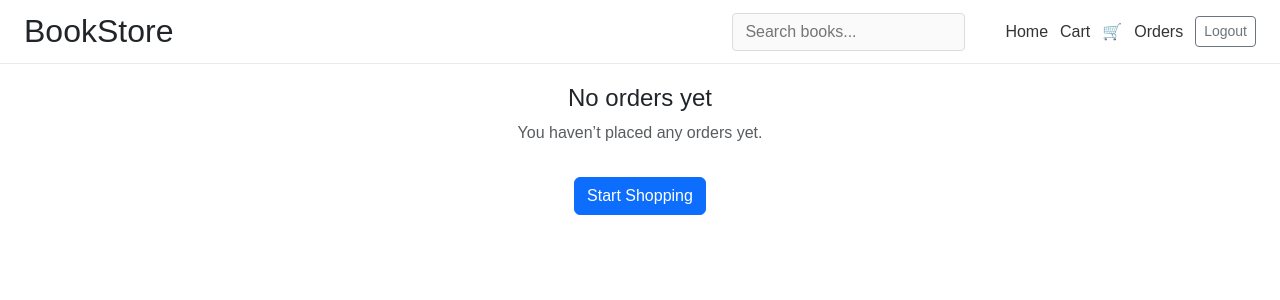
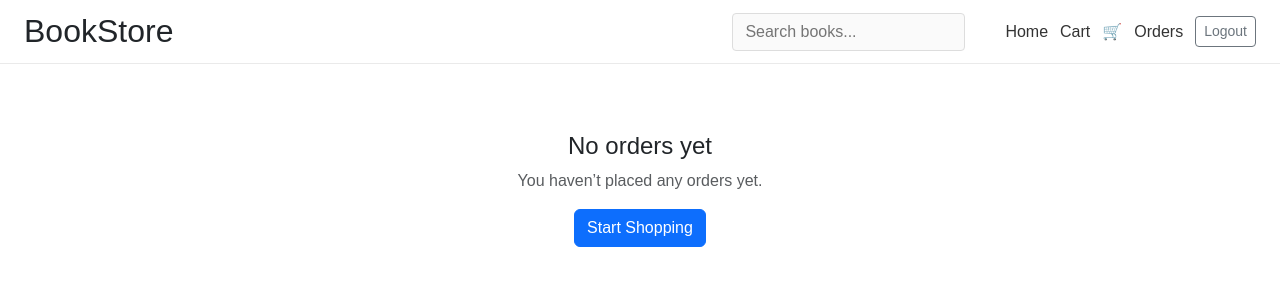
Before and after one commit to nilukadam/book-store-frontend, a React (Vite) app: page /orders in a window 1280 px wide. Shown: the top 300 px of the page. Built offline with nearby package versions, Linux system fonts and the light colour scheme; sample sign-in values are in the browser's storage.

Commit message:
UI cleanup: added reusable components and removed repeated code

```diff
--- /dev/null
+++ b/src/components/ui/Button.jsx
@@ -0,0 +1,30 @@
+/*
+  Reusable UI Button component
+
+  Rules:
+  - UI only (no business logic)
+  - Bootstrap based
+  - Reusable across pages
+*/
+
+const Button = ({
+    children,
+    variant = "primary",
+    disabled = false,
+    className = "",
+    type = "button",
+    ...props
+  }) => {
+    return (
+      <button
+        type={type}
+        className={`btn btn-${variant} ${className}`}
+        disabled={disabled}
+        {...props}
+      >
+        {children}
+      </button>
+    );
+  };
+
+  export default Button;
--- /dev/null
+++ b/src/components/ui/Card.jsx
@@ -0,0 +1,19 @@
+/*
+  Card UI Component
+
+  Purpose:
+  - Standard container for sections
+  - Reusable across pages
+*/
+
+const Card = ({ children, className = "" }) => {
+    return (
+      <div className={`card mb-3 ${className}`}>
+        <div className="card-body">
+          {children}
+        </div>
+      </div>
+    );
+  };
+
+  export default Card;
--- /dev/null
+++ b/src/components/ui/EmptyState.jsx
@@ -0,0 +1,23 @@
+/*
+  EmptyState UI Component
+
+  Purpose:
+  - Display consistent empty screens
+  - Reusable across pages (Cart, Orders, etc.)
+*/
+
+const EmptyState = ({ title, message, action }) => {
+    return (
+      <div className="text-center py-5">
+        {title && <h4 className="mb-2">{title}</h4>}
+
+        <p className="text-muted mb-3">
+          {message}
+        </p>
+
+        {action && action}
+      </div>
+    );
+  };
+
+  export default EmptyState;
--- /dev/null
+++ b/src/components/ui/Input.jsx
@@ -0,0 +1,37 @@
+/*
+  Input UI Component
+
+  Purpose:
+  - Standard input with label and error support
+  - UI only (logic handled by page)
+*/
+
+const Input = ({
+    label,
+    error,
+    className = "",
+    ...props
+  }) => {
+    return (
+      <div className="mb-3">
+        {label && (
+          <label className="form-label fw-medium">
+            {label}
+          </label>
+        )}
+
+        <input
+          className={`form-control ${error ? "is-invalid" : ""} ${className}`}
+          {...props}
+        />
+
+        {error && (
+          <div className="invalid-feedback">
+            {error}
+          </div>
+        )}
+      </div>
+    );
+  };
+
+  export default Input;
--- /dev/null
+++ b/src/components/ui/PageHeader.jsx
@@ -0,0 +1,23 @@
+/*
+  PageHeader UI Component
+
+  Purpose:
+  - Standard page title across app
+  - Optional subtitle for context
+*/
+
+const PageHeader = ({ title, subtitle }) => {
+    return (
+      <div className="mb-4">
+        <h2 className="fw-bold">{title}</h2>
+
+        {subtitle && (
+          <p className="text-muted mb-0">
+            {subtitle}
+          </p>
+        )}
+      </div>
+    );
+  };
+
+  export default PageHeader;
--- a/src/pages/Home.jsx
+++ b/src/pages/Home.jsx
@@ -1,6 +1,7 @@
 import { useState } from "react";
 import booksData from "../data/books";
 import { useCart } from "../context/CartContext";
+import Button from "../components/ui/Button";
 
 const Home = () => {
   // store search input value
@@ -52,6 +53,9 @@ const Home = () => {
               >
                 Add to Cart
               </button>
+              <Button>Test Button</Button>
+              <Button variant="secondary" className="ms-2">Secondary</Button>
+              <Button variant="danger" disabled className="ms-2">Disabled</Button>
             </li>
           ))}
         </ul>
--- a/src/pages/Login.jsx
+++ b/src/pages/Login.jsx
@@ -1,5 +1,8 @@
 import { useState } from 'react';
 import { useNavigate } from 'react-router-dom';
+import Input from "../components/ui/Input";
+import Button from "../components/ui/Button";
+
 
 /*
   Login page component.
@@ -61,24 +64,29 @@ const Login = () => {
         onSubmit triggers authentication logic.
       */}
       <form onSubmit={handleSubmit}>
-        <input
+      <Input
+        label="Email"
         type="email"
-          placeholder="Email"
+        placeholder="Enter your email"
         value={email}
         onChange={(e) => setEmail(e.target.value)}
       />
 
-        <input
+      <Input
+        label="Password"
         type="password"
-          placeholder="Password"
+        placeholder="Enter your password"
         value={password}
         onChange={(e) => setPassword(e.target.value)}
       />
 
-        <button type="submit"
-         className="btn btn-primary"
+      <Button
+        type="submit"
         disabled={!email || !password}
-         >Login</button>
+      >
+       Login
+      </Button>
+
       </form>
     </div>
   );
--- a/src/pages/Orders.jsx
+++ b/src/pages/Orders.jsx
@@ -1,5 +1,10 @@
 import { useOrders } from "../context/OrderContext";
 import { useNavigate } from "react-router-dom";
+import EmptyState from "../components/ui/EmptyState";
+import Button from "../components/ui/Button";
+import PageHeader from "../components/ui/PageHeader";
+import Card from "../components/ui/Card";
+
 
 const Orders = () => {
   // get orders list from context
@@ -9,35 +14,37 @@ const Orders = () => {
   // show this when there are no orders
   if (orders.length === 0) {
     return (
-      <div className="container text-center empty-cart">
-        <h4>No orders yet</h4>
-        <p className="text-muted">
-          You haven’t placed any orders yet.
-        </p>
-        <button
-          className="btn btn-primary mt-3"
-          onClick={() => navigate("/")}
-        >
+      <div className="container">
+      <EmptyState
+        title="No orders yet"
+        message="You haven’t placed any orders yet."
+        action={
+          <Button onClick={() => navigate("/")}>
             Start Shopping
-        </button>
+          </Button>
+        }
+      />
     </div>
     );
   }
 
   return (
     <div className="container mt-4">
-      <h2 className="mb-4">Your Orders</h2>
+     <PageHeader
+        title="Your Orders"
+        subtitle="Review your past purchases"
+      />
 
       {orders.map((order, index) => (
-        <div
+        <Card
         key={order.id}
-          className={`card mb-3 ${index === 0 ? "latest-order" : ""}`}
+        className={index === 0 ? "latest-order" : ""}
       >
-          <div className="card-body">
         {/* order info */}
         <p>
           <strong>Order ID:</strong> {order.id}
         </p>
+
         <p>
           <strong>Date:</strong>{" "}
           {new Date(order.createdAt).toLocaleString()}
@@ -56,9 +63,11 @@ const Orders = () => {
         </ul>
 
         {/* order total */}
-            <h5 className="mt-5">Total: ₹{order.totalAmount}</h5>
-          </div>
-        </div>
+        <h5 className="mt-5">
+          Total: ₹{order.totalAmount}
+        </h5>
+      </Card>
+
       ))}
     </div>
   );
```
Lines whose indentation alone changed are shown as unchanged.
